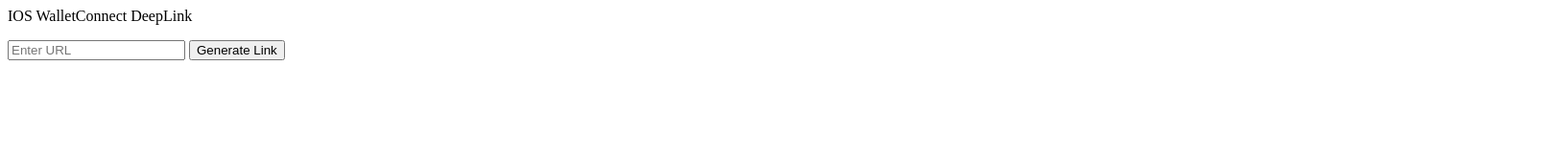
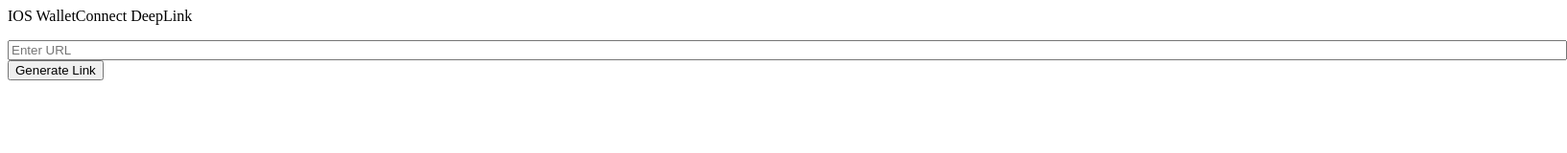
Before and after one commit to dingsq820/dingsq820.github.io, a plain HTML site: page index.html in a window 1280 px wide. Shown: the whole page at 96% size, 1633 px wide, since content can reach past the window. Drawn offline with Linux system fonts and the light colour scheme.

Commit message:
Update index.html

```diff
--- a/index.html
+++ b/index.html
@@ -7,7 +7,7 @@
 <!--</ul>-->
 
 <p>IOS WalletConnect DeepLink</p>
-<input type="text" id="url" placeholder="Enter URL">
+<input type="text" id="url" placeholder="Enter URL" size="200">
 <button onclick="createLink()">Generate Link</button>
 <br><br>
 <p id="result"></p>
```
